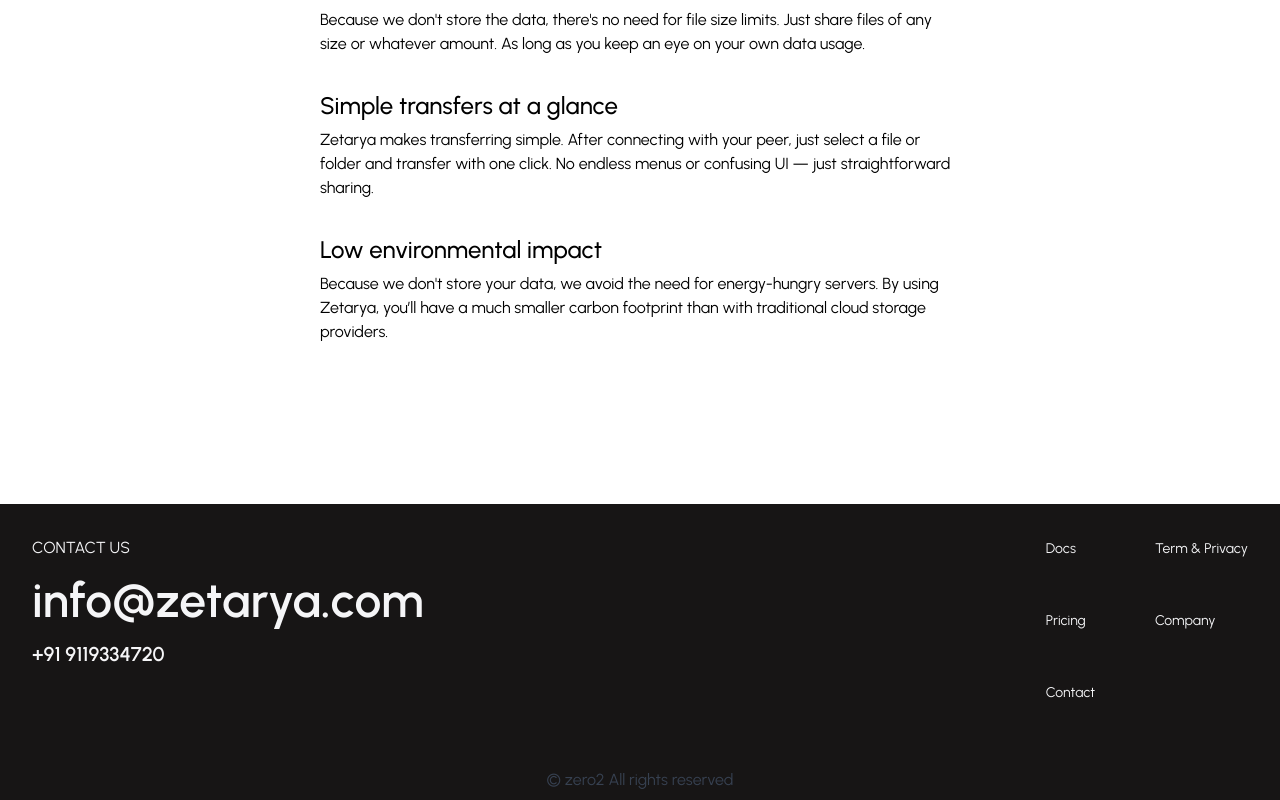
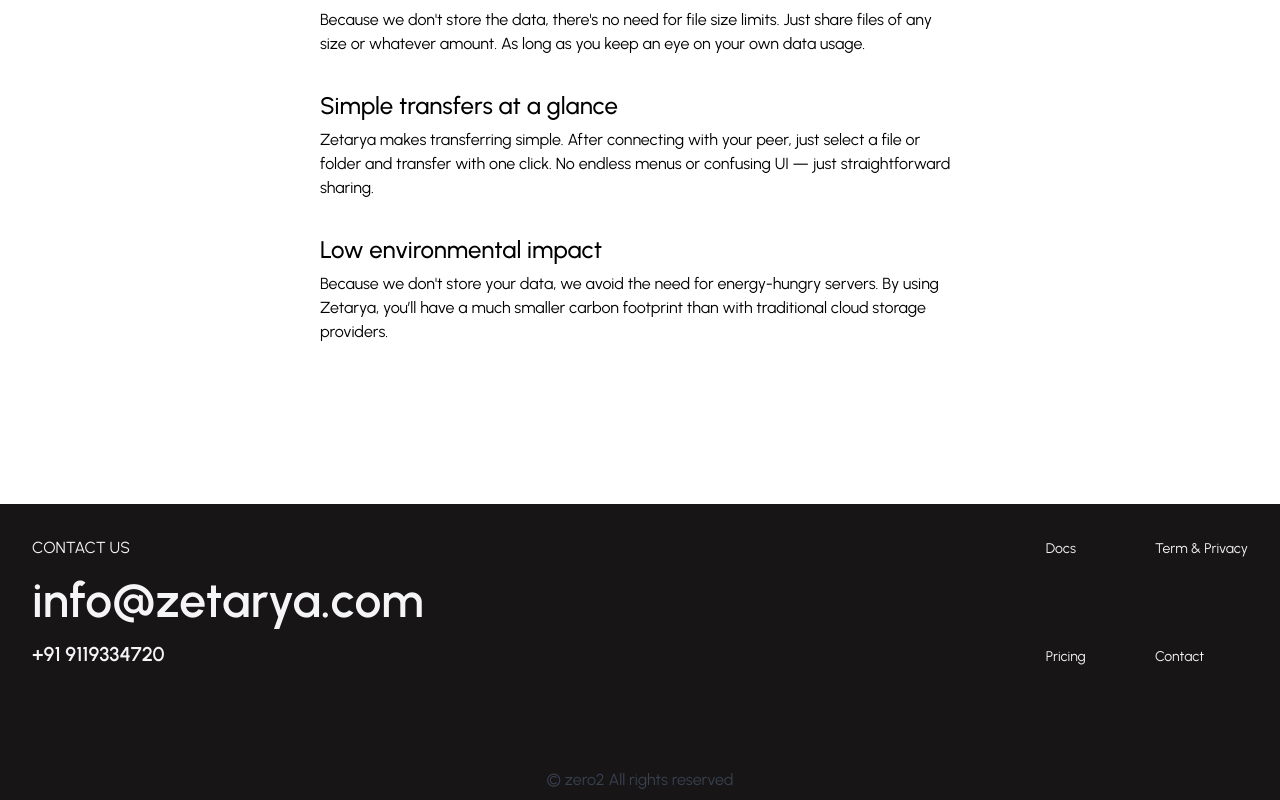
Before and after one commit to voidrohit/zetarya, a Next.js app: page / in a window 1280 px wide. Shown: the part 1860-2660 px from the top of the page. Built offline with nearby package versions, Linux system fonts and the light colour scheme.

Commit message:
Company removed

```diff
--- a/src/app/contact/page.tsx
+++ b/src/app/contact/page.tsx
@@ -48,9 +48,9 @@
                         <div>
                             <a href="/pricing" className="text-sm hover:underline">Pricing</a>
                         </div>
-                        <div>
-                            <a href="https://www.zero2.in" className="text-sm hover:underline">Company</a>
-                        </div>
+                        {/*<div>*/}
+                        {/*    <a href="https://www.zero2.in" className="text-sm hover:underline">Company</a>*/}
+                        {/*</div>*/}
                         <div>
                             <a href="/contact" className="text-sm hover:underline">Contact</a>
                         </div>
--- a/src/app/page.tsx
+++ b/src/app/page.tsx
@@ -136,9 +136,9 @@
               <div>
                 <a href="/pricing" className="text-sm hover:underline">Pricing</a>
               </div>
-              <div>
-                <a href="https://www.zero2.in" className="text-sm hover:underline">Company</a>
-              </div>
+              {/*<div>*/}
+              {/*  <a href="https://www.zero2.in" className="text-sm hover:underline">Company</a>*/}
+              {/*</div>*/}
               <div>
                 <a href="/contact" className="text-sm hover:underline">Contact</a>
               </div>
--- a/src/app/pricing/PricingClient.tsx
+++ b/src/app/pricing/PricingClient.tsx
@@ -279,9 +279,9 @@
                         <div>
                             <a href="/pricing" className="text-sm hover:underline">Pricing</a>
                         </div>
-                        <div>
-                            <a href="https://www.zero2.in" className="text-sm hover:underline">Company</a>
-                        </div>
+                        {/*<div>*/}
+                        {/*    <a href="https://www.zero2.in" className="text-sm hover:underline">Company</a>*/}
+                        {/*</div>*/}
                         <div>
                             <a href="/contact" className="text-sm hover:underline">Contact</a>
                         </div>
--- a/src/app/terms-and-privacy/page.jsx
+++ b/src/app/terms-and-privacy/page.jsx
@@ -125,9 +125,9 @@
                     <div>
                         <a href="/pricing" className="text-sm hover:underline">Pricing</a>
                     </div>
-                    <div>
-                        <a href="https://www.zero2.in" className="text-sm hover:underline">Company</a>
-                    </div>
+                    {/*<div>*/}
+                    {/*    <a href="https://www.zero2.in" className="text-sm hover:underline">Company</a>*/}
+                    {/*</div>*/}
                     <div>
                         <a href="/contact" className="text-sm hover:underline">Contact</a>
                     </div>
```
